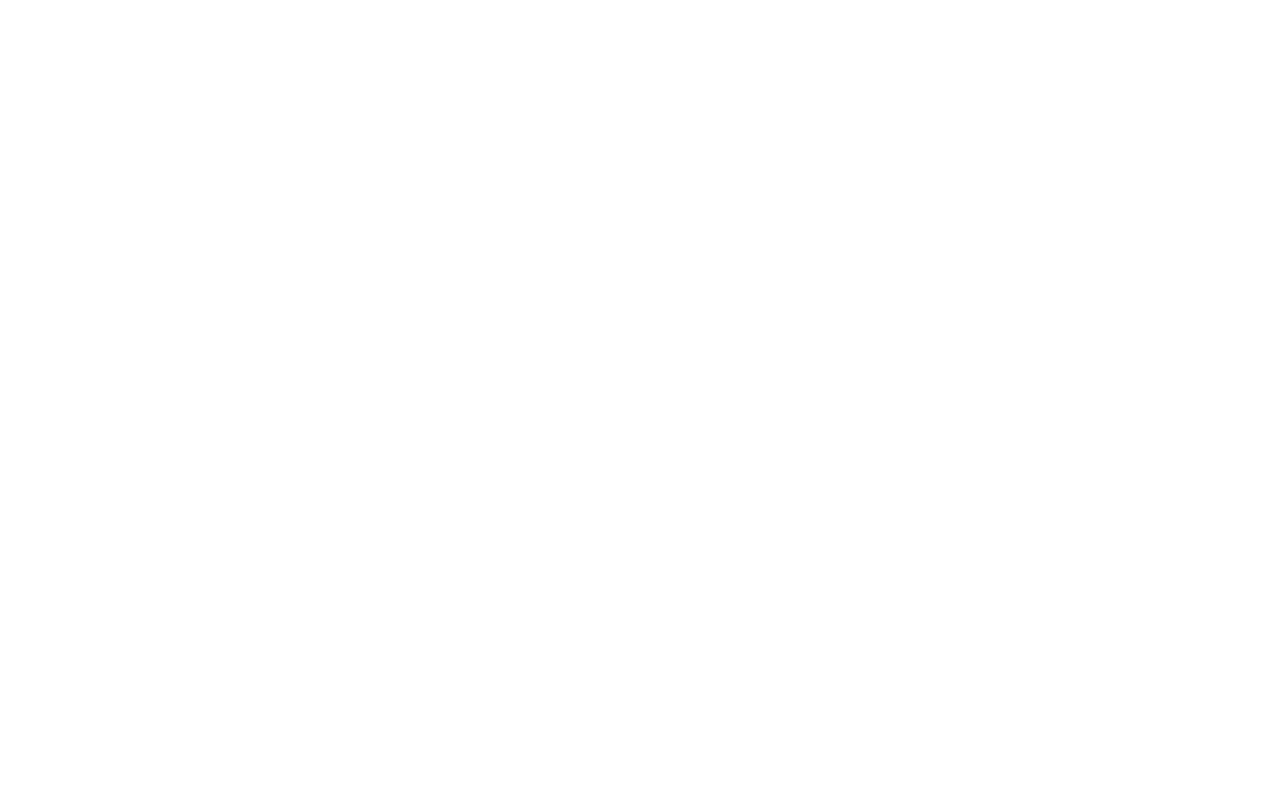
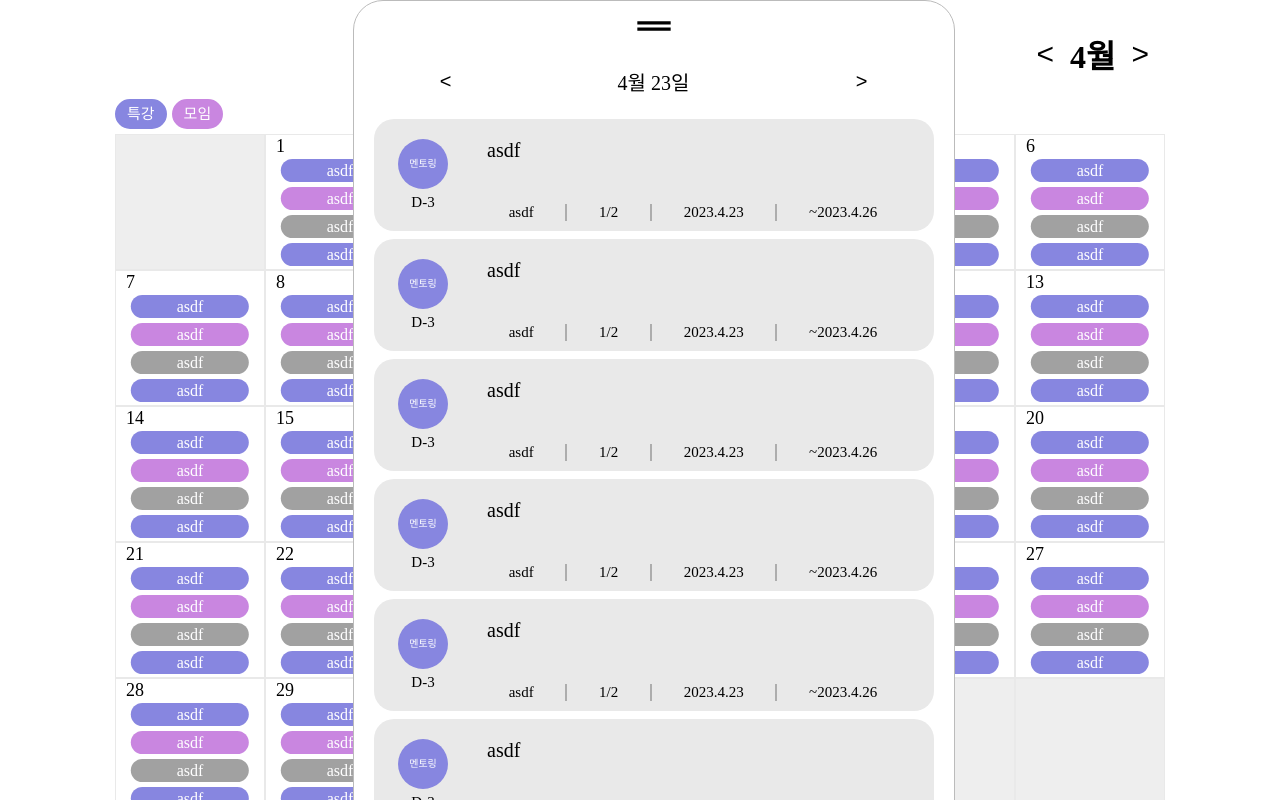
Before and after one commit to SWM-mini-47/SWMinder-front, a Next.js app: page / in a window 1280 px wide. Built offline with nearby package versions, Linux system fonts and the light colour scheme.

Commit message:
✨ feat: index page

```diff
--- a/components/SideBar/index.tsx
+++ b/components/SideBar/index.tsx
@@ -1,12 +1,14 @@
-import { selectedDate } from '@/states/dateContext';
+import { globalDate, globalPostFilter } from '@/states/dateContext';
 import { dday, formatDate, getPostsByDate } from '@/utils/api';
 import { GLOBAL_COLOR } from '@/utils/color';
 import { css } from '@emotion/react';
 import { useEffect, useState } from 'react';
-import { useRecoilState } from 'recoil';
+import { useRecoilState, useRecoilValue } from 'recoil';
+import Handle from '@/assets/drag_handle.svg';
 
 interface SideBarProps {
   postCallback: (post: Post) => void;
+  handleCallback: () => void;
 }
 
 interface PostItemProps {
@@ -16,14 +18,17 @@
 
 const style = {
   container: css`
+    position: relative;
     display: flex;
     flex-direction: column;
     width: 100%;
     height: 100%;
     border: solid 1px #bbbbbb;
+    background-color: white;
     border-radius: 30px 30px 0 0;
   `,
   dateContainer: css`
+    margin-top: 50px;
     width: 100%;
     height: 60px;
     display: flex;
@@ -47,20 +52,6 @@
     align-items: center;
 
     background-color: #ffffff;
-    /* width */
-    ::-webkit-scrollbar {
-      width: 10px;
-    }
-
-    /* Track */
-    ::-webkit-scrollbar-track {
-      background: #fff;
-    }
-
-    /* Handle */
-    ::-webkit-scrollbar-thumb {
-      background: #222222;
-    }
   `,
   item: css`
     display: flex;
@@ -123,11 +114,20 @@
     width: 2px;
     background-color: #adadad;
   `,
+  handle: css`
+    position: absolute;
+    top: 0;
+    left: 50%;
+    transform: translateX(-50%);
+    width: 50px;
+    height: 50px;
+  `,
 };
 
-export default function SideBar({ postCallback }: SideBarProps) {
-  const [date, setDate] = useRecoilState(selectedDate);
+export default function SideBar({ postCallback, handleCallback }: SideBarProps) {
+  const [date, setDate] = useRecoilState(globalDate);
   const [posts, setPosts] = useState<Post[]>([]);
+  const globalFilter = useRecoilValue(globalPostFilter);
 
   useEffect(() => {
     (async () => {
@@ -137,6 +137,7 @@
 
   return (
     <div css={style.container}>
+      <Handle css={style.handle} onClick={() => handleCallback()} />
       <div css={style.dateContainer}>
         <button
           onClick={() => {
@@ -156,7 +157,7 @@
       </div>
       <div css={style.list}>
         {posts.map((e) => {
-          return <PostItem onClick={postCallback} post={e} />;
+          return globalFilter[e.type] ? <PostItem onClick={postCallback} post={e} /> : <></>;
         })}
       </div>
     </div>
--- a/components/ToggleButton/index.tsx
+++ b/components/ToggleButton/index.tsx
@@ -4,6 +4,7 @@
 interface ToggleButtonProps {
   text: string;
   color: string;
+  value: boolean;
   onToggle: (flag: boolean) => void;
 }
 
@@ -24,8 +25,8 @@
   }
 `;
 
-export default function ToggleButton({ text, color, onToggle }: ToggleButtonProps) {
-  const [enabled, setEnabled] = useState<boolean>(false);
+export default function ToggleButton({ text, color, onToggle, value }: ToggleButtonProps) {
+  const [enabled, setEnabled] = useState<boolean>(value);
 
   useEffect(() => {
     onToggle(enabled);
--- a/pages/index.tsx
+++ b/pages/index.tsx
@@ -1,3 +1,154 @@
+import Calendar from '@/components/Calendar';
+import PostDetail from '@/components/PostDetail';
+import SideBar from '@/components/SideBar';
+import ToggleButton from '@/components/ToggleButton';
+import { globalDate, globalPostFilter } from '@/states/dateContext';
+import { GLOBAL_COLOR } from '@/utils/color';
+import { css } from '@emotion/react';
+import { useState } from 'react';
+import { useRecoilState } from 'recoil';
+
+const style = {
+  sidebar: (show: boolean) => css`
+    @media only screen and (max-width: 600px) {
+      width: 100%;
+      min-width: 300px;
+      margin-left: 0;
+    }
+
+    @media only screen and (max-width: 1300px) {
+      left: auto;
+    }
+    left: 0;
+
+    margin-left: 25px;
+    max-width: 600px;
+    min-width: 500px;
+    width: 100%;
+    height: 100%;
+    position: absolute;
+    top: ${show ? '0' : '95%'};
+  `,
+  mainFeed: css`
+    padding: 10px;
+    overflow-y: auto;
+    max-width: 1050px;
+    width: 100%;
+    height: 100%;
+  `,
+  calendarHead: css`
+    display: flex;
+    flex-direction: column;
+  `,
+  month: css`
+    align-self: flex-end;
+    display: flex;
+    align-items: center;
+    button {
+      margin: 0 10px 0 10px;
+      background: none;
+      border: none;
+      font-size: 30px;
+      color: black;
+    }
+  `,
+  filters: css`
+    margin-bottom: 5px;
+    display: flex;
+    align-self: flex-start;
+    flex-direction: row;
+    & > div {
+      margin-right: 5px;
+    }
+  `,
+  container: css`
+    position: fixed;
+    display: flex;
+    flex-direction: row;
+    justify-content: space-evenly;
+    width: 100%;
+    height: 100%;
+    left: 0;
+    top: 0;
+  `,
+  leftInfo: css`
+    position: relative;
+    @media only screen and (max-width: 1300px) {
+      display: none;
+    }
+    max-width: 650px;
+    width: 100%;
+  `,
+
+  line: css`
+    @media only screen and (max-width: 1300px) {
+      display: none;
+    }
+    background-color: #f5f5f5;
+    width: 1px;
+    height: 100%;
+    margin: 20px 0 20px 0;
+  `,
+};
+
 export default function Home() {
-  return <></>;
+  const [date, setDate] = useRecoilState(globalDate);
+  const [postView, setPostView] = useState<Post | null>(null);
+  const [showSideBar, setShowSideBar] = useState<boolean>(true);
+  const [globalFilter, setGlobalFilter] = useRecoilState(globalPostFilter);
+
+  return (
+    <div>
+      <div css={style.container}>
+        <div css={style.leftInfo}>TODO: 프로필 및 부가정보</div>
+        <div css={style.line} />
+        <div css={style.mainFeed}>
+          <div css={style.calendarHead}>
+            <div css={style.month}>
+              <button onClick={() => setDate(new Date(date.getFullYear(), date.getMonth() - 1, 1))}>
+                &lt;
+              </button>
+              <h1>{`${date.getMonth() + 1}월`}</h1>
+              <button onClick={() => setDate(new Date(date.getFullYear(), date.getMonth() + 1, 1))}>
+                &gt;
+              </button>
+            </div>
+            <div css={style.filters}>
+              <ToggleButton
+                text="특강"
+                color={GLOBAL_COLOR.blue}
+                value={globalFilter.mentoring}
+                onToggle={(flag) => setGlobalFilter({ ...globalFilter, mentoring: flag })}
+              />
+              <ToggleButton
+                text="모임"
+                value={globalFilter.meetup}
+                color={GLOBAL_COLOR.purple}
+                onToggle={(flag) => setGlobalFilter({ ...globalFilter, meetup: flag })}
+              />
+            </div>
+          </div>
+          <Calendar />
+        </div>
+
+        <div css={style.sidebar(showSideBar)}>
+          <SideBar
+            handleCallback={() => setShowSideBar(!showSideBar)}
+            postCallback={(post: Post) => setPostView(post)}
+          />
+        </div>
+      </div>
+
+      {postView === null ? (
+        <></>
+      ) : (
+        <PostDetail
+          post={postView}
+          closeCallback={() => {
+            setPostView(null);
+          }}
+        />
+      )}
+    </div>
+  );
 }
--- a/states/dateContext.ts
+++ b/states/dateContext.ts
@@ -1,7 +1,7 @@
 import { getPostsByDate, getPostsByMonth } from '@/utils/api';
 import { atom, selector } from 'recoil';
 
-export const selectedDate = atom<Date>({
+export const globalDate = atom<Date>({
   key: 'selectedDate',
   default: new Date(),
 });
@@ -9,6 +9,11 @@
 export const monthlyPosts = selector({
   key: 'posts',
   get: async ({ get }) => {
-    return await getPostsByMonth(get(selectedDate));
+    return await getPostsByMonth(get(globalDate));
   },
 });
+
+export const globalPostFilter = atom<PostFilter>({
+  key: 'filter',
+  default: { mentoring: true, meetup: true, board: true },
+});
--- a/styles/globals.css
+++ b/styles/globals.css
@@ -0,0 +1,14 @@
+/* width */
+::-webkit-scrollbar {
+  width: 6px;
+}
+
+/* Track */
+::-webkit-scrollbar-track {
+  background: #fff;
+}
+
+/* Handle */
+::-webkit-scrollbar-thumb {
+  background: #797979;
+}
--- a/utils/api.ts
+++ b/utils/api.ts
@@ -53,6 +53,36 @@
       author: 'asdf',
       url: 'https://google.com/',
     },
+    {
+      title: 'asdf',
+      type: 'meetup',
+      currentCount: 1,
+      totalCount: 2,
+      created: date,
+      scheduled: new Date(2023, 3, 26),
+      author: 'asdf',
+      url: 'https://google.com/',
+    },
+    {
+      title: 'asdf',
+      type: 'board',
+      currentCount: 1,
+      totalCount: 2,
+      created: date,
+      scheduled: new Date(2023, 3, 26),
+      author: 'asdf',
+      url: 'https://google.com/',
+    },
+    {
+      title: 'asdf',
+      type: 'mentoring',
+      currentCount: 1,
+      totalCount: 2,
+      created: date,
+      scheduled: new Date(2023, 3, 26),
+      author: 'asdf',
+      url: 'https://google.com/',
+    },
   ]);
 }
 
```
